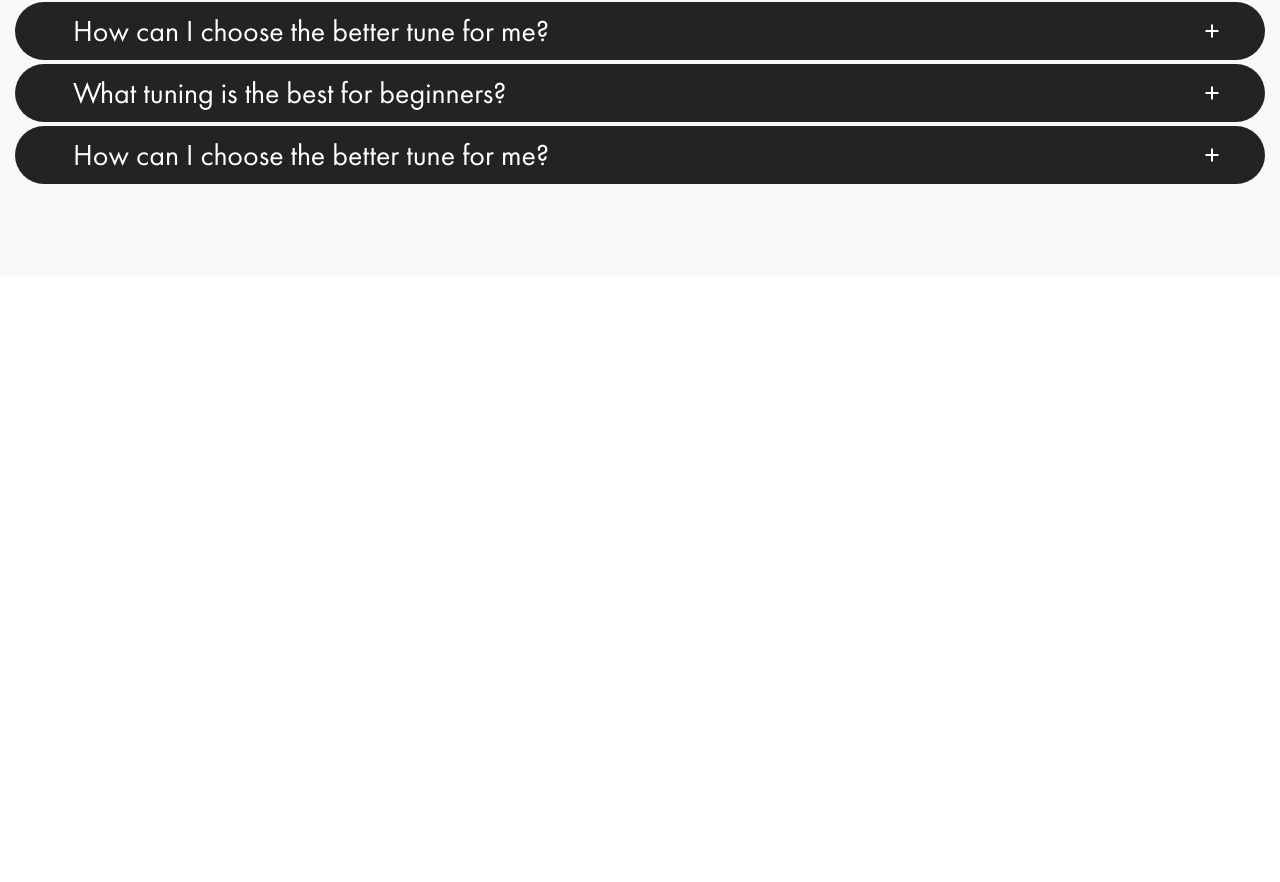
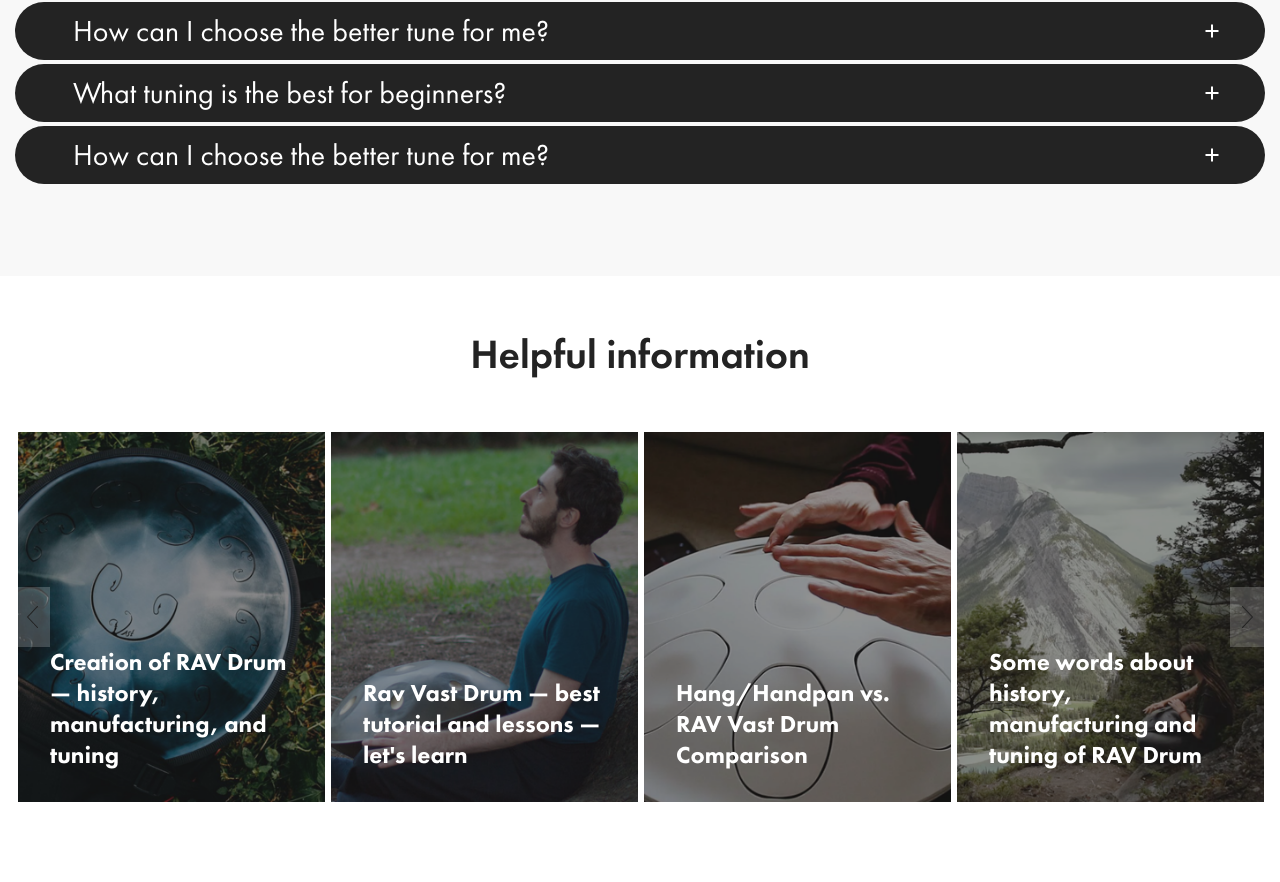
Before and after one commit to Zhycho/Hang-Drums, a website: page app/index.html in a window 1280 px wide. Shown: the part 9625-10507 px from the top of the page. Before the commit the page ends 9901 px from the top, so only its background shows below. Drawn offline with nearby package versions, Linux system fonts and the light colour scheme.

Commit message:
Сделал блок полезной информации

```diff
--- a/app/assets/js/common.js
+++ b/app/assets/js/common.js
@@ -36,6 +36,24 @@
         ]
     });
 
+    // helpful-info slider
+    $('.js--helpful-information-slider').slick({
+        slidesToShow: 4,
+        slidesToScroll: 1,
+        dots: false,
+        swipe: false,
+        prevArrow: $('.js--helpful-information__slider-nav-prev'),
+        nextArrow: $('.js--helpful-information__slider-nav-next'),
+        responsive: [
+            {
+                breakpoint: 480,
+                settings: {
+                    swipe: true,
+                }
+            }
+        ]
+    });
+
     // faq-block
     $(document).on('click','.faq-block-list__item a',function(){
         $(this).parent().siblings().children().removeClass('active');
--- a/app/assets/less/main.less
+++ b/app/assets/less/main.less
@@ -1437,7 +1437,7 @@
     position: relative;
 }
 
-.products-block-list__slider-nav-prev, .products-block-list__slider-nav-next {
+.default__slider-nav-prev, .default__slider-nav-next {
     align-items: center;
     background-color: #e9e9e9;
     cursor: pointer;
@@ -1456,11 +1456,11 @@
     }
 }
 
-.products-block-list__slider-nav-prev {
+.default__slider-nav-prev {
     left: 0;
 }
 
-.products-block-list__slider-nav-next {
+.default__slider-nav-next {
     right: 0;
 }
 
@@ -1868,3 +1868,62 @@
         font-size: 18px;
     }
 }
+
+
+// hepl-info блок
+
+.helpful-information-block {
+    padding: 52px 0 80px;
+
+    h2 {
+        color: @black;
+        font-size: 41px;
+        font-weight: 600;
+        margin-bottom: 52px;
+        text-align: center;
+    }
+}
+
+.helpful-information-slider__wrapper {
+    position: relative;
+
+    .default__slider-nav-prev, .default__slider-nav-next {
+        background-color: rgba(255, 255, 255, 0.2);
+    }
+}
+
+.helpful-information-slider {
+
+}
+
+.helpful-information-slider__item {
+    margin: 0 3px;
+    position: relative;
+
+    img {
+        width: 100%;
+    }
+
+    span {
+        bottom: 32px;
+        color: #FFF;
+        font-size: 24px;
+        font-weight: 900;
+        left: 32px;
+        position: absolute;
+        .trans();
+        width: calc(100% - 64px);
+    }
+
+    a {
+        height: 100%;
+        left: 0;
+        position: absolute;
+        top: 0;
+        width: 100%;
+    }
+
+    &:hover span {
+        color: @blue;
+    }
+}
--- a/app/index.html
+++ b/app/index.html
@@ -999,12 +999,12 @@
                             </div>
                         </li>
                     </ul>
-                    <div class="products-block-list__slider-nav-prev js--products-block-list__slider-nav-prev">
+                    <div class="default__slider-nav-prev js--products-block-list__slider-nav-prev">
                         <svg xmlns="http://www.w3.org/2000/svg" width="11" height="22" viewBox="0 0 11 22">
                             <path d="M10.327,22.006a11.06,11.06,0,0,1-.9-0.924Q7.389,18.925,5.353,16.77q-2.6-2.758-5.2-5.52a0.344,0.344,0,0,1,0-.555Q2.028,8.716,3.909,6.739,6.7,3.8,9.48.868A10.422,10.422,0,0,1,10.327.005H10.7a0.508,0.508,0,0,1,.084.875c-0.849.9-1.7,1.8-2.558,2.7L4.6,7.4,1.4,10.769c-0.189.2-.189,0.2,0,0.4l5.932,6.292,3.324,3.526c0.044,0.046.088,0.091,0.131,0.139a0.513,0.513,0,0,1-.082.877H10.327Z"/>
                         </svg>
                     </div>
-                    <div class="products-block-list__slider-nav-next js--products-block-list__slider-nav-next">
+                    <div class="default__slider-nav-next js--products-block-list__slider-nav-next">
                         <svg xmlns="http://www.w3.org/2000/svg" width="11" height="22" viewBox="0 0 11 22">
                             <path d="M0.673-.006a11.1,11.1,0,0,1,.9.925Q3.611,3.076,5.647,5.23q2.6,2.759,5.2,5.52a0.343,0.343,0,0,1,0,.555q-1.88,1.978-3.762,3.956Q4.3,18.2,1.52,21.132a10.326,10.326,0,0,1-.846.863H0.3A0.508,0.508,0,0,1,.211,21.12q1.273-1.354,2.558-2.7L6.4,14.6,9.6,11.23c0.189-.2.188-0.2,0-0.4L3.668,4.536,0.344,1.011C0.3,0.965.256,0.919,0.213,0.871A0.513,0.513,0,0,1,.3-0.006H0.673Z"/>
                         </svg>
@@ -1178,6 +1178,51 @@
                 </ul>
             </div>
         </div>
+
+        <div class="helpful-information-block">
+            <div class="container">
+                <h2>Helpful information</h2>
+                <div class="helpful-information-slider__wrapper">
+                    <div class="helpful-information-slider js--helpful-information-slider">
+                        <div class="helpful-information-slider__item">
+                            <img src="assets/img/helpful-info_01.png" alt="">
+                            <span>Creation of RAV Drum — history, manufacturing, and tuning</span>
+                            <a href="#"></a>
+                        </div>
+                        <div class="helpful-information-slider__item">
+                            <img src="assets/img/helpful-info_02.png" alt="">
+                            <span>Rav Vast Drum — best tutorial and lessons — let's learn</span>
+                            <a href="#"></a>
+                        </div>
+                        <div class="helpful-information-slider__item">
+                            <img src="assets/img/helpful-info_03.png" alt="">
+                            <span>Hang/Handpan vs. RAV Vast Drum Comparison</span>
+                            <a href="#"></a>
+                        </div>
+                        <div class="helpful-information-slider__item">
+                            <img src="assets/img/helpful-info_04.png" alt="">
+                            <span>Some words about history, manufacturing and tuning of RAV Drum</span>
+                            <a href="#"></a>
+                        </div>
+                        <div class="helpful-information-slider__item">
+                            <img src="assets/img/helpful-info_02.png" alt="">
+                            <span></span>
+                            <a href="#"></a>
+                        </div>
+                    </div>
+                    <div class="default__slider-nav-prev js--helpful-information__slider-nav-prev">
+                        <svg xmlns="http://www.w3.org/2000/svg" width="11" height="22" viewBox="0 0 11 22">
+                            <path d="M10.327,22.006a11.06,11.06,0,0,1-.9-0.924Q7.389,18.925,5.353,16.77q-2.6-2.758-5.2-5.52a0.344,0.344,0,0,1,0-.555Q2.028,8.716,3.909,6.739,6.7,3.8,9.48.868A10.422,10.422,0,0,1,10.327.005H10.7a0.508,0.508,0,0,1,.084.875c-0.849.9-1.7,1.8-2.558,2.7L4.6,7.4,1.4,10.769c-0.189.2-.189,0.2,0,0.4l5.932,6.292,3.324,3.526c0.044,0.046.088,0.091,0.131,0.139a0.513,0.513,0,0,1-.082.877H10.327Z"/>
+                        </svg>
+                    </div>
+                    <div class="default__slider-nav-next js--helpful-information__slider-nav-next">
+                        <svg xmlns="http://www.w3.org/2000/svg" width="11" height="22" viewBox="0 0 11 22">
+                            <path d="M0.673-.006a11.1,11.1,0,0,1,.9.925Q3.611,3.076,5.647,5.23q2.6,2.759,5.2,5.52a0.343,0.343,0,0,1,0,.555q-1.88,1.978-3.762,3.956Q4.3,18.2,1.52,21.132a10.326,10.326,0,0,1-.846.863H0.3A0.508,0.508,0,0,1,.211,21.12q1.273-1.354,2.558-2.7L6.4,14.6,9.6,11.23c0.189-.2.188-0.2,0-0.4L3.668,4.536,0.344,1.011C0.3,0.965.256,0.919,0.213,0.871A0.513,0.513,0,0,1,.3-0.006H0.673Z"/>
+                        </svg>
+                    </div>
+                </div>
+            </div>
+        </div>
     </main>
     <footer>
 
```
Also changed, not shown: app/assets/css/main.css, app/assets/img/helpful-info_01.png (added), app/assets/img/helpful-info_02.png (added), app/assets/img/helpful-info_03.png (added), app/assets/img/helpful-info_04.png (added).
